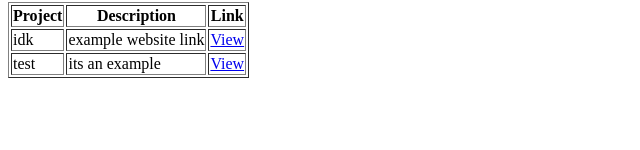
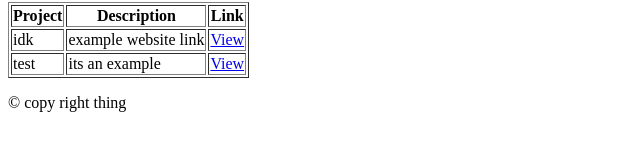
Before and after one commit to Abed-Alhameed-Aldani/html-intro, a plain HTML site: page index.html in a window 1280 px wide. Shown: the part 318-468 px from the top of the page, without its empty margins (0-640 px from the left). Drawn offline with Linux system fonts and the light colour scheme.

Commit message:
Adding a footer

```diff
--- a/index.html
+++ b/index.html
@@ -43,6 +43,8 @@
     </section>
 
 
-
+    <footer>
+        <p>&copy; copy right thing</p>
+    </footer>
 </body>
 </html>
```
